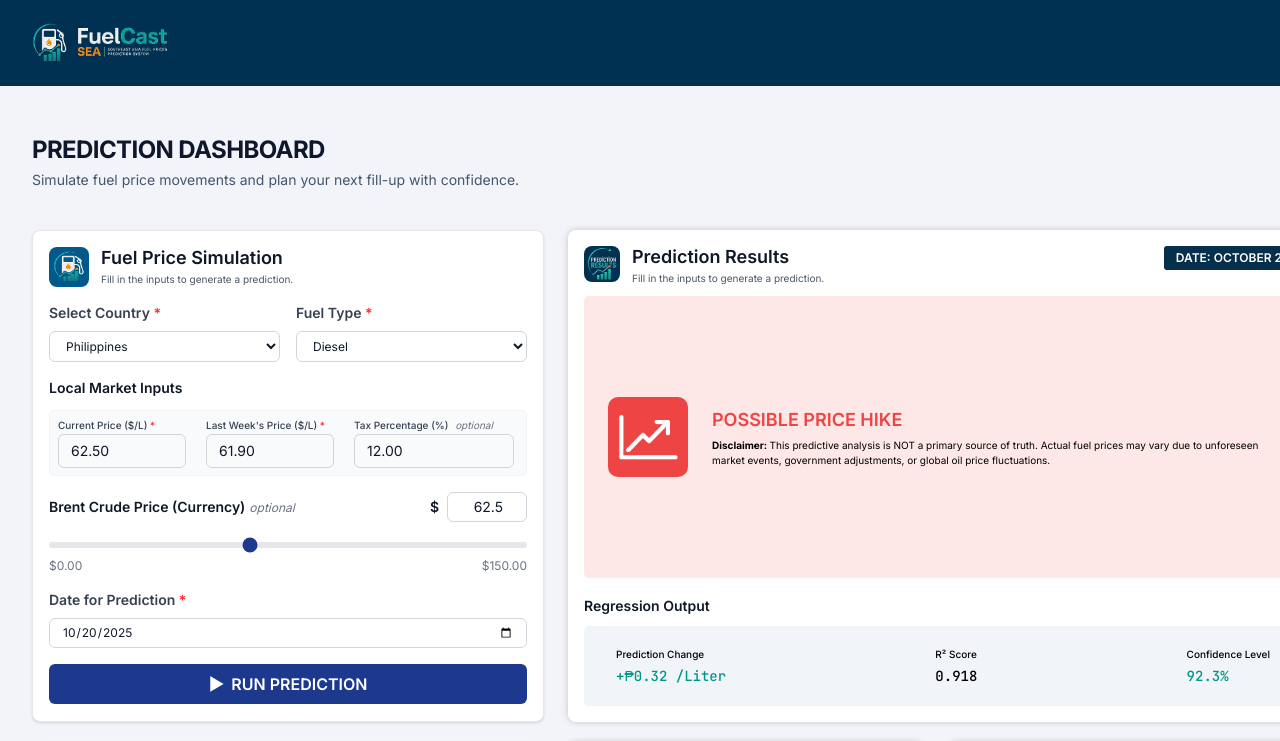
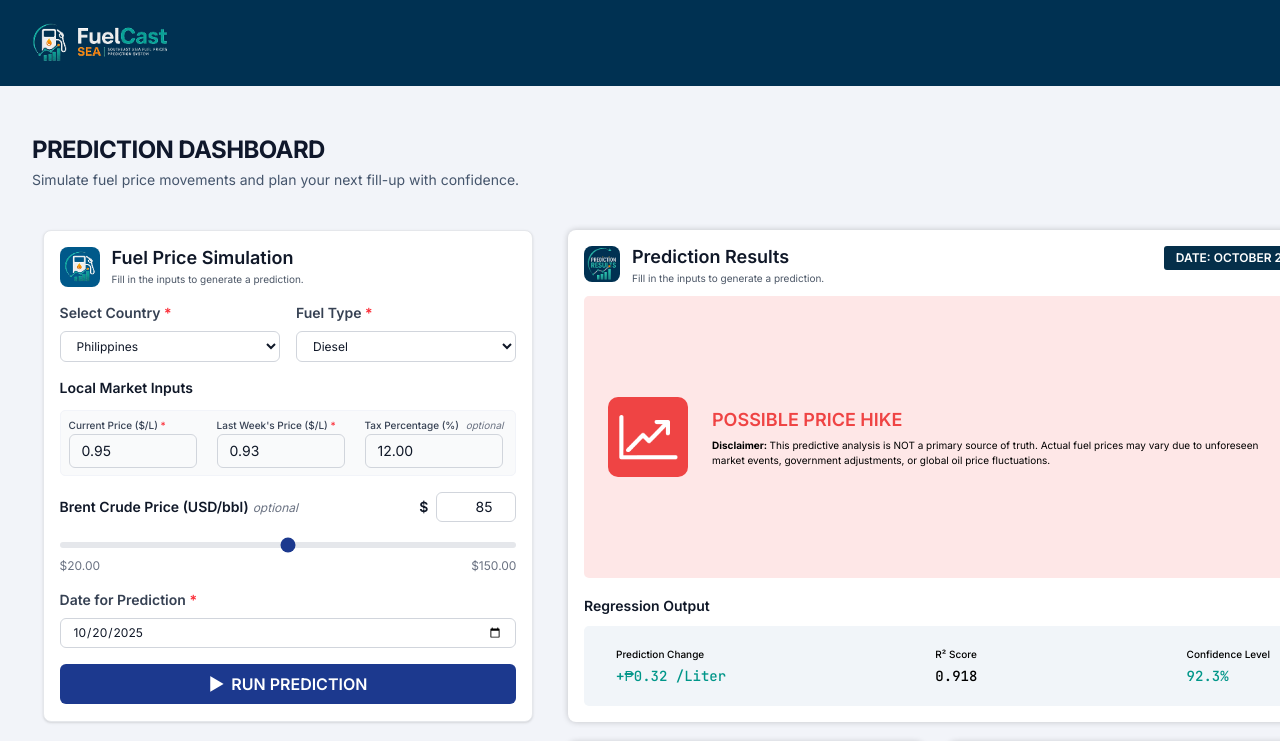
Before and after one commit to yelle15/fuelcast, a Next.js app in the folder frontend/: page / in a window 1280 px wide. Shown: the top 741 px of the page. Built offline with nearby package versions, Linux system fonts and the light colour scheme; no server answers.

Commit message:
Adjust input constraints

```diff
--- a/frontend/src/app/components/fuel-price-simulation.js
+++ b/frontend/src/app/components/fuel-price-simulation.js
@@ -103,8 +103,10 @@ export default function FuelPriceSimulation({
               type="number"
               value={currentPrice}
               onChange={(e) => setCurrentPrice(e.target.value)}
-              placeholder="0.00"
+              placeholder="0.95"
               step="0.01"
+              min="0.1"
+              max="5"
               className="w-full px-3 py-1.5 border border-gray-300 rounded-md text-gray-900 text-sm placeholder-gray-400 focus:outline-none focus:ring-2 focus:ring-blue-500 focus:border-transparent"
             />
           </div>
@@ -118,8 +120,10 @@ export default function FuelPriceSimulation({
               type="number"
               value={lastWeekPrice}
               onChange={(e) => setLastWeekPrice(e.target.value)}
-              placeholder="0.00"
+              placeholder="0.93"
               step="0.01"
+              min="0.1"
+              max="5"
               className="w-full px-3 py-1.5 border border-gray-300 rounded-md text-gray-900 text-sm placeholder-gray-400 focus:outline-none focus:ring-2 focus:ring-blue-500 focus:border-transparent"
             />
           </div>
@@ -135,6 +139,8 @@ export default function FuelPriceSimulation({
               onChange={(e) => setTaxPercentage(e.target.value)}
               placeholder="0.00"
               step="0.01"
+              min="0"
+              max="40"
               className="w-full px-3 py-1.5 border border-gray-300 rounded-md text-gray-900 text-sm placeholder-gray-400 focus:outline-none focus:ring-2 focus:ring-blue-500 focus:border-transparent"
             />
           </div>
@@ -145,7 +151,7 @@ export default function FuelPriceSimulation({
       <div className="mb-4">
         <div className="flex justify-between items-center mb-2">
           <label className="text-sm font-semibold font-inter text-gray-900">
-            Brent Crude Price (Currency)
+            Brent Crude Price (USD/bbl)
             <span className="text-gray-500 text-xs font-normal italic ml-1">optional</span>
           </label>
           <div className="flex items-center gap-2">
@@ -156,7 +162,7 @@ export default function FuelPriceSimulation({
               onChange={(e) => setBrentCrudePrice(parseFloat(e.target.value) || 0)}
               placeholder="0.00"
               step="0.1"
-              min="0"
+              min="20"
               max="150"
               className="w-20 px-2 py-1 border border-gray-300 rounded-md text-gray-900 text-sm placeholder-gray-400 focus:outline-none focus:ring-2 focus:ring-blue-500 focus:border-transparent text-right"
             />
@@ -164,7 +170,7 @@ export default function FuelPriceSimulation({
         </div>
         <input
           type="range"
-          min="0"
+          min="20"
           max="150"
           step="0.1"
           value={brentCrudePrice}
@@ -172,7 +178,7 @@ export default function FuelPriceSimulation({
           className="w-full h-1.5 bg-gray-200 rounded-lg appearance-none cursor-pointer accent-blue-900"
         />
         <div className="flex justify-between text-xs text-gray-500 mt-1">
-          <span>$0.00</span>
+          <span>$20.00</span>
           <span>$150.00</span>
         </div>
       </div>
--- a/frontend/src/app/page.js
+++ b/frontend/src/app/page.js
@@ -12,12 +12,12 @@ export default function Home() {
   // Input states (lifted from FuelPriceSimulation)
   const [country, setCountry] = useState("Philippines");
   const [fuelType, setFuelType] = useState("Diesel");
-  const [currentPrice, setCurrentPrice] = useState("62.50");
-  const [lastWeekPrice, setLastWeekPrice] = useState("61.90");
+  const [currentPrice, setCurrentPrice] = useState("0.95");
+  const [lastWeekPrice, setLastWeekPrice] = useState("0.93");
   const [taxPercentage, setTaxPercentage] = useState("12.00");
 
   // Required: Brent Crude slider state in page.js
-  const [brentCrudePrice, setBrentCrudePrice] = useState(62.5);
+  const [brentCrudePrice, setBrentCrudePrice] = useState(85);
 
   const [predictionDate, setPredictionDate] = useState("2025-10-20");
 
@@ -26,6 +26,26 @@ export default function Home() {
 
   // UI state
   const [loading, setLoading] = useState(false);
+
+  const parsedCurrentPrice = Number(currentPrice);
+  const parsedLastWeekPrice = Number(lastWeekPrice);
+  const parsedTaxPercentage = Number(taxPercentage);
+  const hasTaxValue = taxPercentage !== "" && taxPercentage != null;
+
+  // Training data is in USD/L, so keep inputs in a realistic numeric range.
+  const priceInputsAreValid =
+    Number.isFinite(parsedCurrentPrice) &&
+    Number.isFinite(parsedLastWeekPrice) &&
+    parsedCurrentPrice >= 0.1 &&
+    parsedCurrentPrice <= 5 &&
+    parsedLastWeekPrice >= 0.1 &&
+    parsedLastWeekPrice <= 5 &&
+    brentCrudePrice >= 20 &&
+    brentCrudePrice <= 150 &&
+    (!hasTaxValue ||
+      (Number.isFinite(parsedTaxPercentage) &&
+        parsedTaxPercentage >= 0 &&
+        parsedTaxPercentage <= 40));
 
   const apiBaseUrl = process.env.NEXT_PUBLIC_API_URL;
   const normalizedApiBaseUrl = apiBaseUrl?.replace(/\/$/, "");
@@ -40,7 +60,7 @@ export default function Home() {
 
   // Required: gather all states and POST to `${NEXT_PUBLIC_API_URL}/predict`
   const handleRunPrediction = async () => {
-    if (!normalizedApiBaseUrl || loading) return;
+    if (!normalizedApiBaseUrl || loading || !priceInputsAreValid) return;
 
     setLoading(true);
     try {
@@ -127,7 +147,7 @@ export default function Home() {
               setPredictionDate={setPredictionDate}
               onRunPrediction={handleRunPrediction}
               loading={loading}
-              disabled={!normalizedApiBaseUrl}
+              disabled={!normalizedApiBaseUrl || !priceInputsAreValid}
             />
           </div>
           <div className="h-full">
```
